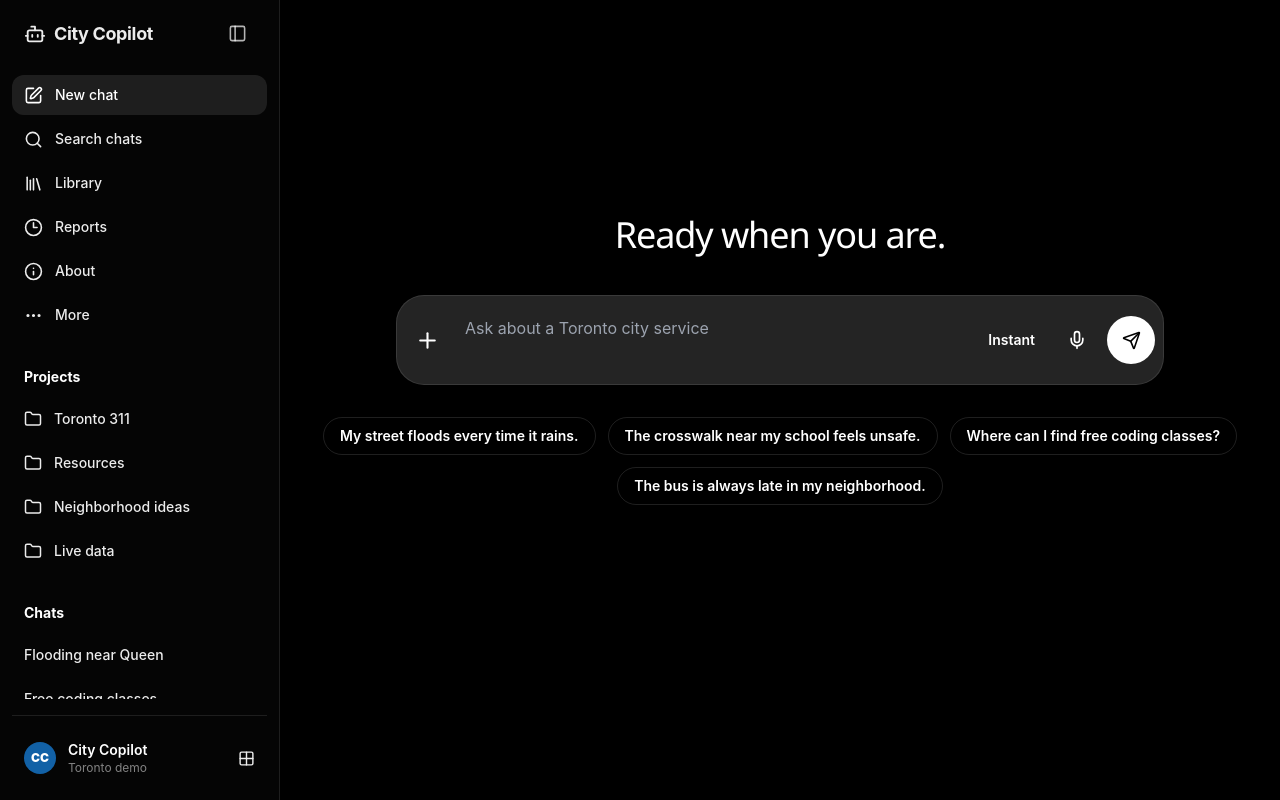
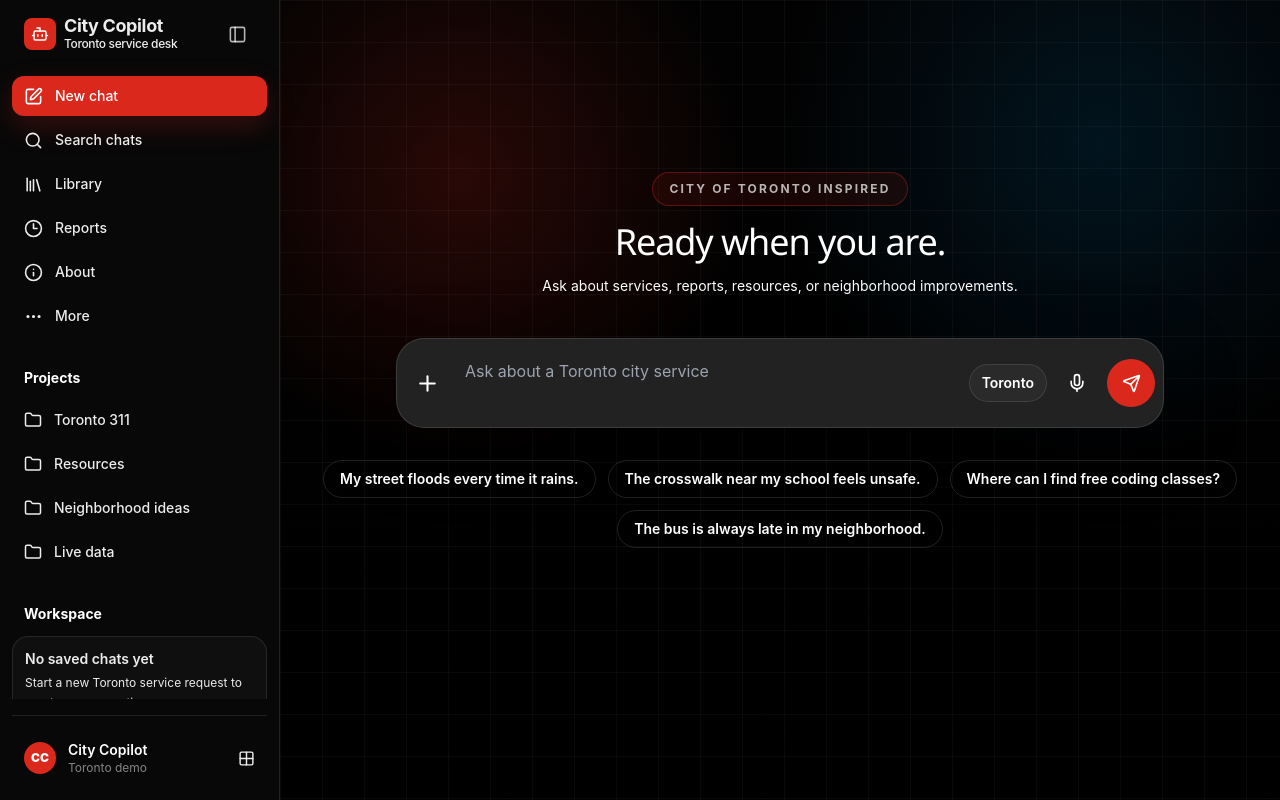
Before and after one commit to skandasastri17-debug/City-Copilot, a Next.js app: page / in a window 1280 px wide. Built offline with nearby package versions, Linux system fonts and the light colour scheme.

Commit message:
Polish Toronto chatbot theme

```diff
--- a/app/globals.css
+++ b/app/globals.css
@@ -10,7 +10,7 @@
   --ink: #f4f4f4;
   --muted: #a3a3a3;
   --line: rgba(255, 255, 255, 0.12);
-  --blue: #1261a6;
+  --blue: #0067a0;
   --red: #da291c;
   --cyan: #55c7d9;
   --green: #b7d969;
@@ -63,11 +63,21 @@ h3,
   background: #000;
 }
 
+.toronto-chat-canvas {
+  background:
+    linear-gradient(90deg, rgba(255, 255, 255, 0.035) 1px, transparent 1px),
+    linear-gradient(180deg, rgba(255, 255, 255, 0.03) 1px, transparent 1px),
+    radial-gradient(circle at 18% 22%, rgba(218, 41, 28, 0.18), transparent 18rem),
+    radial-gradient(circle at 82% 18%, rgba(0, 103, 160, 0.18), transparent 20rem),
+    linear-gradient(180deg, #020202 0%, #000 100%);
+  background-size: 42px 42px, 42px 42px, 100% 100%, 100% 100%, 100% 100%;
+}
+
 .routing-rail {
   background:
     linear-gradient(90deg, rgba(255, 255, 255, 0.08) 1px, transparent 1px),
     linear-gradient(180deg, rgba(255, 255, 255, 0.08) 1px, transparent 1px),
-    linear-gradient(180deg, #11253f 0%, #173553 100%);
+    linear-gradient(180deg, #111 0%, #151515 48%, #061f31 100%);
   background-size: 28px 28px, 28px 28px, 100% 100%;
 }
 
--- a/components/Header.tsx
+++ b/components/Header.tsx
@@ -11,16 +11,20 @@ const primaryItems = [
 ] as const;
 
 const projects = ["Toronto 311", "Resources", "Neighborhood ideas", "Live data"];
-const chats = ["Flooding near Queen", "Free coding classes", "Unsafe crosswalk", "Late bus report"];
 
 export function Header() {
   return (
     <>
-      <aside className="fixed inset-y-0 left-0 z-40 hidden w-[280px] flex-col border-r border-white/10 bg-[#050505] px-3 py-4 text-[#ececec] lg:flex">
+      <aside className="fixed inset-y-0 left-0 z-40 hidden w-[280px] flex-col border-r border-white/10 bg-[#080808] px-3 py-4 text-[#ececec] lg:flex">
         <div className="mb-6 flex items-center justify-between px-3">
           <Link href="/" className="flex items-center gap-2 text-lg font-bold tracking-[-0.02em]" aria-label="City Copilot home">
-            <Bot size={22} aria-hidden="true" />
-            City Copilot
+            <span className="flex h-8 w-8 items-center justify-center rounded-lg bg-[#da291c] text-white">
+              <Bot size={18} aria-hidden="true" />
+            </span>
+            <span>
+              <span className="block leading-5">City Copilot</span>
+              <span className="block text-xs font-medium text-white/46">Toronto service desk</span>
+            </span>
           </Link>
           <button className="rounded-lg p-2 text-white/70 transition hover:bg-white/10 hover:text-white" aria-label="Collapse sidebar">
             <PanelLeft size={19} aria-hidden="true" />
@@ -32,7 +36,7 @@ export function Header() {
             <Link
               key={`${label}-${href}`}
               href={href}
-              className={`flex items-center gap-3 rounded-xl px-3 py-2.5 text-sm font-medium text-white/82 transition hover:bg-white/10 hover:text-white ${index === 0 ? "bg-white/10 text-white" : ""}`}
+              className={`flex items-center gap-3 rounded-xl px-3 py-2.5 text-sm font-medium text-white/82 transition hover:bg-white/10 hover:text-white ${index === 0 ? "bg-[#da291c] text-white shadow-[0_10px_28px_rgba(218,41,28,0.22)]" : ""}`}
             >
               <Icon size={19} aria-hidden="true" />
               {label}
@@ -53,19 +57,16 @@ export function Header() {
         </div>
 
         <div className="mt-8 min-h-0 flex-1 overflow-hidden">
-          <p className="px-3 text-sm font-bold text-white">Chats</p>
-          <div className="mt-3 space-y-1">
-            {chats.map((item) => (
-              <Link key={item} href="/" className="block truncate rounded-xl px-3 py-2.5 text-sm font-medium text-white/78 transition hover:bg-white/10 hover:text-white">
-                {item}
-              </Link>
-            ))}
+          <p className="px-3 text-sm font-bold text-white">Workspace</p>
+          <div className="mt-3 rounded-2xl border border-white/10 bg-white/[0.03] p-3">
+            <p className="text-sm font-semibold text-white/84">No saved chats yet</p>
+            <p className="mt-1 text-xs leading-5 text-white/46">Start a new Toronto service request to create a conversation.</p>
           </div>
         </div>
 
         <div className="mt-4 border-t border-white/10 pt-4">
           <div className="flex items-center gap-3 rounded-xl px-3 py-2">
-            <span className="flex h-8 w-8 items-center justify-center rounded-full bg-civic-blue text-xs font-black text-white">CC</span>
+            <span className="flex h-8 w-8 items-center justify-center rounded-full bg-[#da291c] text-xs font-black text-white">CC</span>
             <span>
               <span className="block text-sm font-semibold text-white">City Copilot</span>
               <span className="block text-xs text-white/50">Toronto demo</span>
@@ -75,7 +76,7 @@ export function Header() {
         </div>
       </aside>
 
-      <header className="sticky top-0 z-40 border-b border-white/10 bg-black/90 px-4 py-3 text-white backdrop-blur lg:hidden">
+      <header className="sticky top-0 z-40 border-b border-white/10 bg-[#050505]/94 px-4 py-3 text-white backdrop-blur lg:hidden">
         <div className="flex items-center justify-between">
           <Link href="/" className="flex items-center gap-2 font-bold">
             <Bot size={20} aria-hidden="true" />
--- a/components/city.tsx
+++ b/components/city.tsx
@@ -223,7 +223,7 @@ export function ChatInput({ value, onChange, onSubmit }: { value: string; onChan
         event.preventDefault();
         onSubmit();
       }}
-      className="rounded-[28px] border border-white/10 bg-[#242424] p-2 shadow-[0_20px_70px_rgba(0,0,0,0.34)]"
+      className="rounded-[28px] border border-white/12 bg-[#222] p-2 shadow-[0_20px_70px_rgba(0,0,0,0.34)]"
     >
       <label className="sr-only" htmlFor="city-request">
         Describe your city request
@@ -240,13 +240,13 @@ export function ChatInput({ value, onChange, onSubmit }: { value: string; onChan
           rows={2}
           className="min-h-[52px] flex-1 resize-none border-0 bg-transparent px-2 py-3 text-base text-white outline-none placeholder:text-white/42 focus:ring-0 sm:min-h-0"
         />
-        <span className="hidden items-center gap-2 rounded-full px-3 py-2 text-sm font-semibold text-white/42 md:flex">
-          Instant
+        <span className="hidden items-center gap-2 rounded-full border border-white/10 bg-white/[0.04] px-3 py-2 text-sm font-semibold text-white/46 md:flex">
+          Toronto
         </span>
         <button type="button" className="hidden h-11 w-11 shrink-0 items-center justify-center rounded-full text-white/74 transition hover:bg-white/10 md:flex" aria-label="Voice input">
           <Mic size={20} aria-hidden="true" />
         </button>
-        <button type="submit" className="inline-flex h-12 w-12 shrink-0 items-center justify-center rounded-full bg-white text-black transition hover:scale-105" aria-label="Ask Copilot">
+        <button type="submit" className="inline-flex h-12 w-12 shrink-0 items-center justify-center rounded-full bg-[#da291c] text-white transition hover:scale-105" aria-label="Ask Copilot">
           <Send size={19} aria-hidden="true" />
         </button>
       </div>
@@ -295,10 +295,12 @@ export function AssistantWorkspace() {
   }
 
   return (
-    <main className="min-h-[calc(100vh-57px)] bg-black text-white lg:min-h-screen">
+    <main className="toronto-chat-canvas min-h-[calc(100vh-57px)] bg-black text-white lg:min-h-screen">
       {!hasAsked ? (
         <section className="mx-auto flex min-h-[calc(100vh-57px)] max-w-5xl flex-col items-center justify-center px-4 pb-20 lg:min-h-screen">
+          <p className="mb-4 rounded-full border border-[#da291c]/35 bg-[#da291c]/10 px-4 py-2 text-xs font-bold uppercase tracking-[0.18em] text-white/70">City of Toronto inspired</p>
           <h1 className="text-center text-3xl font-normal tracking-[-0.03em] text-white sm:text-4xl">Ready when you are.</h1>
+          <p className="mt-3 max-w-xl text-center text-sm leading-6 text-white/48">Ask about services, reports, resources, or neighborhood improvements.</p>
           <div className="mt-10 w-full max-w-3xl">
             <ChatInput value={input} onChange={setInput} onSubmit={submit} />
           </div>
--- a/tailwind.config.ts
+++ b/tailwind.config.ts
@@ -11,7 +11,7 @@ const config: Config = {
           ink: "#11253f",
           muted: "#667488",
           line: "rgba(17, 37, 63, 0.12)",
-          blue: "#1261a6",
+          blue: "#0067A0",
           red: "#da291c",
           cyan: "#55c7d9",
           green: "#b7d969",
```
